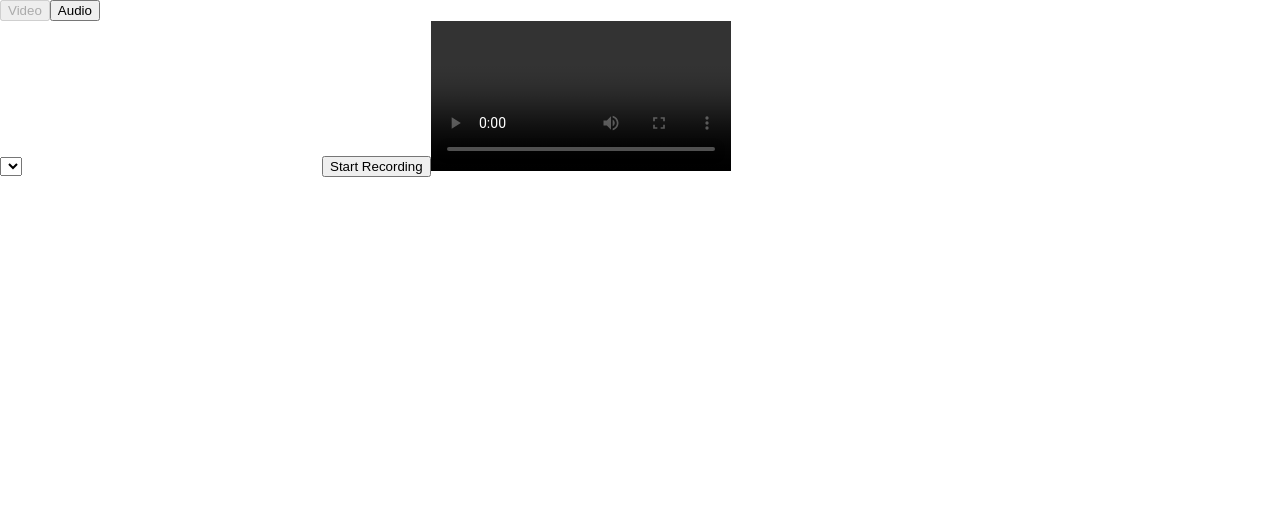
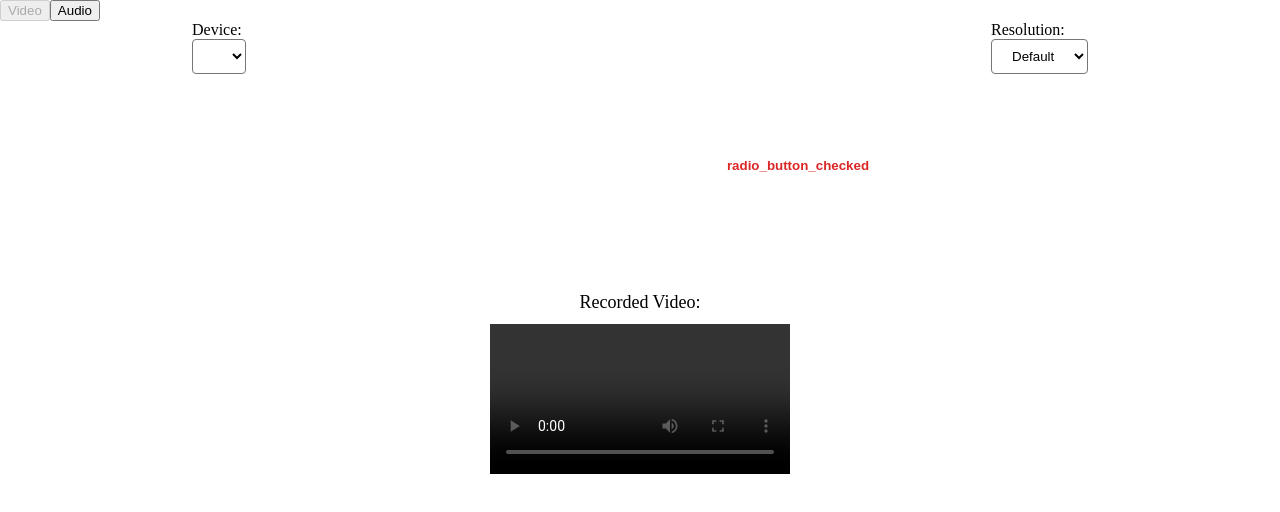
Before and after one commit to Anurav-Garg/WebRTC-Demo, an Angular app: page / in a window 1280 px wide. Shown: the top 512 px of the page. Built offline with nearby package versions, Linux system fonts and the light colour scheme.

Commit message:
feat: style audio and video pages

```diff
--- a/src/app/audio-page/audio-page.component.css
+++ b/src/app/audio-page/audio-page.component.css
@@ -0,0 +1,51 @@
+.audio-page {
+  display: flex;
+  flex-direction: column;
+  align-items: center;
+  gap: 2rem;
+}
+
+select {
+  border-style: solid;
+  border-radius: 0.25rem; /* 4px */
+
+  background: none;
+
+  padding-left: 1rem;
+  padding-right: 1rem;
+  padding-top: 0.5rem;
+  padding-bottom: 0.5rem;
+}
+
+.selector {
+  display: flex;
+  flex-direction: column;
+}
+
+.recording-button {
+  color: rgb(220 38 38);
+  font-weight: 600;
+
+  cursor: pointer;
+
+  border-style: none;
+  background: none;
+
+  transition-property: color, background-color, border-color, text-decoration-color, fill, stroke, opacity, box-shadow, transform, filter, backdrop-filter;
+  transition-timing-function: cubic-bezier(0.4, 0, 0.2, 1);
+  transition-duration: 300ms;
+}
+
+.recording-button:hover {
+  color: rgb(239 68 68);
+}
+
+.recorded-audio-container {
+  display: flex;
+  flex-direction: column;
+  padding: 2rem;
+  align-items: center;
+  gap: 0.5rem;
+  font-size: 1.125rem;
+  line-height: 1.75rem;
+}
--- a/src/app/audio-page/audio-page.component.html
+++ b/src/app/audio-page/audio-page.component.html
@@ -1,3 +1,6 @@
+<div class="audio-page">
+  <div class="selector">
+    Device:
     <select [(ngModel)]="selectedDevice" (change)="deviceChange()">
       <option
         *ngFor="let audioDevice of audioDevices; index as i"
@@ -6,12 +9,23 @@
         {{ audioDevice.label || "Microphone " + (i + 1).toString() }}
       </option>
     </select>
+  </div>
 
   <audio autoplay #audio controls></audio>
-<button (click)="recordingStart()" *ngIf="!recording; else stopRecordingButton">
-  Start Recording
+  <button
+    (click)="recordingStart()"
+    *ngIf="!recording; else stopRecordingButton"
+    class="recording-button"
+  >
+    <span class="material-symbols-outlined md-48"> radio_button_checked </span>
   </button>
   <ng-template #stopRecordingButton>
-  <button (click)="recordingStop()">Stop Recording</button>
+    <button (click)="recordingStop()" class="recording-button">
+      <span class="material-symbols-outlined md-48"> stop_circle </span>
+    </button>
   </ng-template>
+  <div class="recorded-audio-container">
+    Recorded Audio:
     <audio #recordedAudio controls></audio>
+  </div>
+</div>
--- a/src/app/video-page/video-page.component.css
+++ b/src/app/video-page/video-page.component.css
@@ -0,0 +1,89 @@
+.video-page {
+  display: flex;
+  flex-direction: column;
+  align-items: center;
+  gap: 1rem;
+}
+
+select {
+  border-style: solid;
+  border-radius: 0.25rem; /* 4px */
+
+  background: none;
+
+  padding-left: 1rem;
+  padding-right: 1rem;
+  padding-top: 0.5rem;
+  padding-bottom: 0.5rem;
+}
+
+.resolution-warning {
+  backdrop-filter: opacity(0.5);
+  background-color: rgb(252 165 165);
+
+  border-radius: 0.25rem;
+  /* border-style: solid;
+  border-color: rgb(153, 27, 27, 0.5);
+  border-width: 4px; */
+
+  color: rgb(153 27 27);
+
+  padding-left: 1.5rem;
+  padding-right: 1.5rem;
+  padding-top: 1rem;
+  padding-bottom: 1rem;
+}
+
+.warning-heading {
+  font-size: 1.125rem;
+  line-height: 1.75rem;
+  font-weight: 600;
+}
+
+.disabled {
+  display: none;
+}
+
+.recording-button {
+  color: rgb(220 38 38);
+  font-weight: 600;
+
+  cursor: pointer;
+
+  border-style: none;
+  background: none;
+
+  transition-property: color, background-color, border-color, text-decoration-color, fill, stroke, opacity, box-shadow, transform, filter, backdrop-filter;
+  transition-timing-function: cubic-bezier(0.4, 0, 0.2, 1);
+  transition-duration: 300ms;
+}
+
+.recording-button:hover {
+  color: rgb(239 68 68);
+}
+
+.selectors {
+  display: flex;
+  justify-content: space-between;
+  width: 70%;
+}
+
+.selector {
+  display: flex;
+  flex-direction: column;
+}
+
+.video-container {
+  display: flex;
+  gap: 1rem;
+}
+
+.recorded-video-container {
+  display: flex;
+  flex-direction: column;
+  padding: 2rem;
+  align-items: center;
+  gap: 0.5rem;
+  font-size: 1.125rem;
+  line-height: 1.75rem;
+}
--- a/src/app/video-page/video-page.component.html
+++ b/src/app/video-page/video-page.component.html
@@ -1,3 +1,7 @@
+<div class="video-page">
+  <div class="selectors">
+    <div class="selector">
+      Device:
       <select [(ngModel)]="selectedDevice" (change)="deviceChange()">
         <option
           *ngFor="let videoDevice of videoDevices; index as i"
@@ -6,12 +10,48 @@
           {{ videoDevice.label || "Webcam " + (i + 1).toString() }}
         </option>
       </select>
+    </div>
+    <div class="selector">
+      Resolution:
+      <select [(ngModel)]="selectedResolution" (change)="changeResolution()">
+        <option [value]="'default'">Default</option>
+        <option
+          *ngFor="let videoResolution of videoResolutions"
+          [value]="videoResolution.name"
+        >
+          {{ videoResolution.name }}
+        </option>
+      </select>
+    </div>
+  </div>
 
-<video autoplay #video></video>
-<button (click)="recordingStart()" *ngIf="!recording; else stopRecordingButton">
-  Start Recording
+  <div *ngIf="resolutionNotSupported" class="resolution-warning">
+    <div class="warning-heading">Error!</div>
+    <div>The selected resolution is not compatible with your webcam</div>
+  </div>
+  <div class="video-container">
+    <video
+      autoplay
+      #video
+      [ngClass]="{ disabled: resolutionNotSupported }"
+    ></video>
+    <button
+      (click)="recordingStart()"
+      *ngIf="!recording; else stopRecordingButton"
+      class="recording-button"
+    >
+      <span class="material-symbols-outlined md-48">
+        radio_button_checked
+      </span>
     </button>
     <ng-template #stopRecordingButton>
-  <button (click)="recordingStop()">Stop Recording</button>
+      <button (click)="recordingStop()" class="recording-button">
+        <span class="material-symbols-outlined md-48"> stop_circle </span>
+      </button>
     </ng-template>
+  </div>
+  <div class="recorded-video-container">
+    Recorded Video:
     <video autoplay #recordedVideo controls></video>
+  </div>
+</div>
```
Lines whose indentation alone changed are shown as unchanged.
